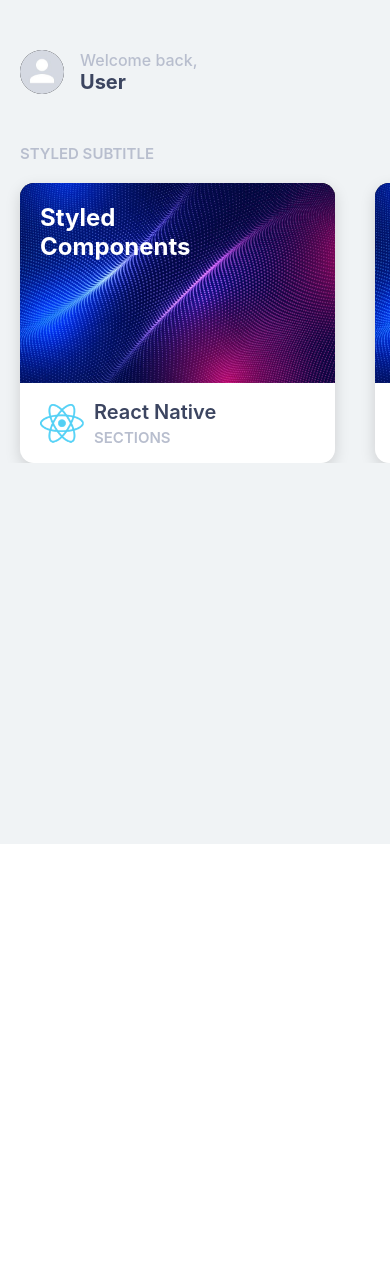
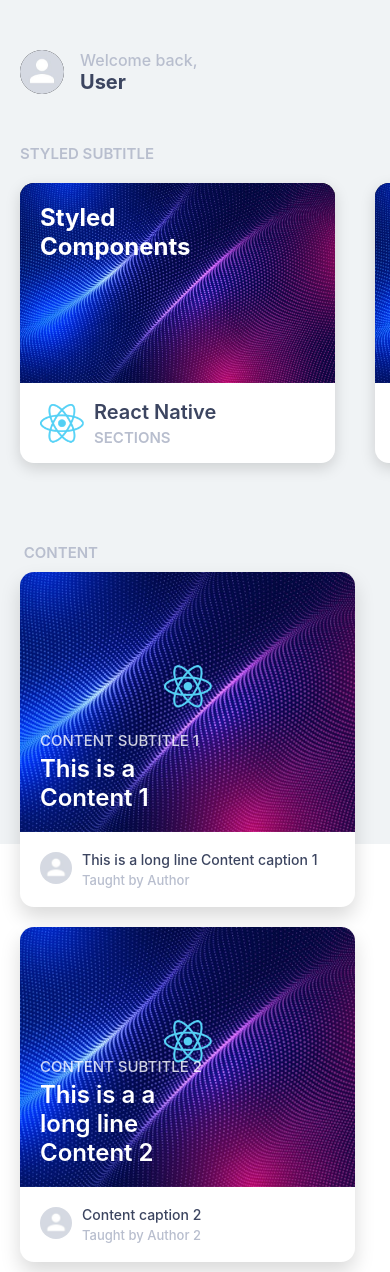
Before and after one commit to slackerwx/native-app, a React Native app: screen / in a window 390 px wide. Before the commit the page ends 844 px from the top, so only its background shows below. Built offline with nearby package versions, Linux system fonts and the light colour scheme.

Commit message:
Added  ContentCard.js; Modified App.js - loop array

```diff
--- a/App.js
+++ b/App.js
@@ -1,6 +1,7 @@
 import React from "react";
 import styled from "styled-components/native";
 import Card from "./components/Card";
+import ContentCard from "./components/ContentCard";
 import { ScrollView, SafeAreaView } from "react-native";
 
 export default class App extends React.Component {
@@ -18,36 +19,32 @@
             <ScrollView
               horizontal={true}
               showsHorizontalScrollIndicator={false}
+              style={{ paddingBottom: 30 }}
             >
-              <Card
-                image={require("./assets/card_background.jpg")}
-                title="Styled Components"
-                caption="React Native"
-                logo={require("./assets/logo-react.png")}
-                subtitle="Sections"
+              {cards.map((card, index) => (
+                <Card
+                  key={index}
+                  image={card.image}
+                  title={card.title}
+                  caption={card.caption}
+                  logo={card.logo}
+                  subtitle={card.subtitle}
+                />
+              ))}
+            </ScrollView>
+            <Subtitle> Content </Subtitle>
+            {contents.map((content, index) => (
+              <ContentCard
+                key={index}
+                image={content.image}
+                title={content.title}
+                subtitle={content.subtitle}
+                logo={content.logo}
+                author={content.author}
+                avatar={content.avatar}
+                caption={content.caption}
               />
-              <Card
-                image={require("./assets/card_background.jpg")}
-                title="Styled Components"
-                caption="React Native"
-                logo={require("./assets/logo-react.png")}
-                subtitle="Sections"
-              />
-              <Card
-                image={require("./assets/card_background.jpg")}
-                title="Styled Components"
-                caption="React Native"
-                logo={require("./assets/logo-react.png")}
-                subtitle="Sections"
-              />
-              <Card
-                image={require("./assets/card_background.jpg")}
-                title="Styled Components"
-                caption="React Native"
-                logo={require("./assets/logo-react.png")}
-                subtitle="Sections"
-              />
-            </ScrollView>
+            ))}
           </ScrollView>
         </SafeAreaView>
       </Container>
@@ -97,3 +94,41 @@
   background: #f0f3f5;
   flex: 1;
 `;
+
+const cards = [
+  {
+    image: require("./assets/card_background.jpg"),
+    title: "Styled Components",
+    caption: "React Native",
+    logo: require("./assets/logo-react.png"),
+    subtitle: "Sections"
+  },
+  {
+    image: require("./assets/card_background.jpg"),
+    title: "Styled Components 2",
+    caption: "React Native 2",
+    logo: require("./assets/logo-react.png"),
+    subtitle: "Sections 2"
+  }
+];
+
+const contents = [
+  {
+    title: "This is a Content 1",
+    subtitle: "Content subtitle 1",
+    image: require("./assets/card_background.jpg"),
+    logo: require("./assets/logo-react.png"),
+    author: "Author",
+    avatar: require("./assets/avatar-default.jpg"),
+    caption: "This is a long line Content caption 1"
+  },
+  {
+    title: "This is a a long line Content 2",
+    subtitle: "Content subtitle 2",
+    image: require("./assets/card_background.jpg"),
+    logo: require("./assets/logo-react.png"),
+    author: "Author 2",
+    avatar: require("./assets/avatar-default.jpg"),
+    caption: "Content caption 2"
+  }
+];
--- /dev/null
+++ b/components/ContentCard.js
@@ -0,0 +1,99 @@
+import React from "react";
+import styled from "styled-components/native";
+
+const ContentCard = props => (
+  <Container>
+    <Cover>
+      <Image source={props.image} />
+      <Logo source={props.logo} resizeMode="contain" />
+      <Subtitle>{props.subtitle}</Subtitle>
+      <Title>{props.title}</Title>
+    </Cover>
+    <Content>
+      <Avatar source={props.avatar} />
+      <Caption>{props.caption}</Caption>
+      <Author>Taught by {props.author}</Author>
+    </Content>
+  </Container>
+);
+
+export default ContentCard;
+
+const Container = styled.View`
+  width: 335px;
+  height: 335px;
+  background: white;
+  border-radius: 14px;
+  box-shadow: 0 10px 20px rgba(0, 0, 0, 0.15);
+  margin: 10px 20px;
+`;
+
+const Cover = styled.View`
+  height: 260px;
+  overflow: hidden;
+  border-top-right-radius: 14px;
+  border-top-left-radius: 14px;
+  justify-content: flex-end;
+`;
+
+const Image = styled.Image`
+  position: absolute;
+  width: 100%;
+  height: 100%;
+`;
+
+const Logo = styled.Image`
+  width: 48px;
+  height: 48px;
+  position: absolute;
+  top: 90px;
+  left: 50%;
+  margin-left: -24px;
+`;
+
+const Content = styled.View`
+  padding-left: 62px;
+  justify-content: center;
+  height: 75px;
+`;
+
+const Avatar = styled.Image`
+  width: 32px;
+  height: 32px;
+  position: absolute;
+  top: 20px;
+  left: 20px;
+  border-radius: 16px;
+`;
+
+const Caption = styled.Text`
+  font-size: 14px;
+  color: #3c4560;
+  font-weight: 500;
+  max-width: 260px;
+`;
+
+const Author = styled.Text`
+  font-size: 13px;
+  color: #b8bece;
+  font-weight: 500;
+  margin-top: 4px;
+`;
+
+const Title = styled.Text`
+  color: white;
+  font-size: 24px;
+  font-weight: 600;
+  margin-top: 4px;
+  width: 170px;
+  margin-bottom: 20px;
+  margin-left: 20px;
+`;
+
+const Subtitle = styled.Text`
+  font-size: 15px;
+  text-transform: uppercase;
+  font-weight: 500;
+  margin-left: 20px;
+  color: rgba(255, 255, 255, 0.8);
+`;
```
